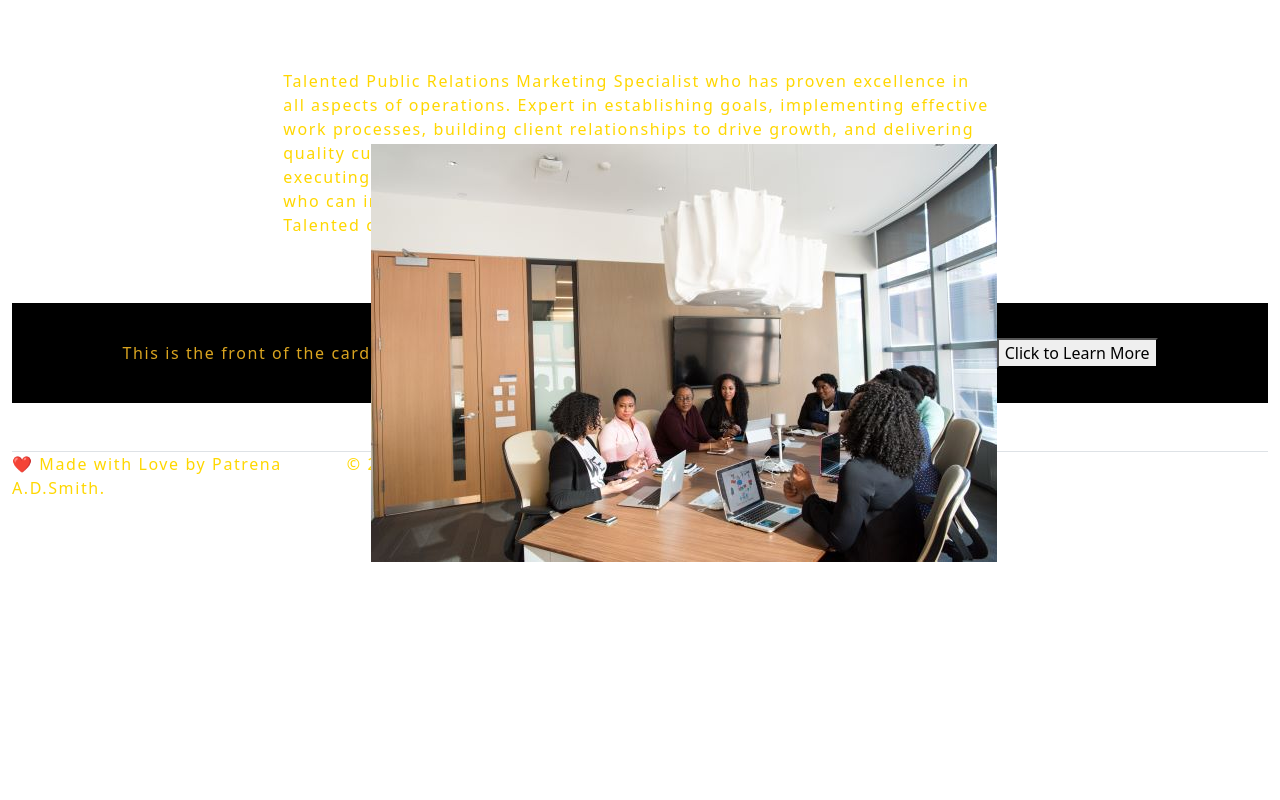
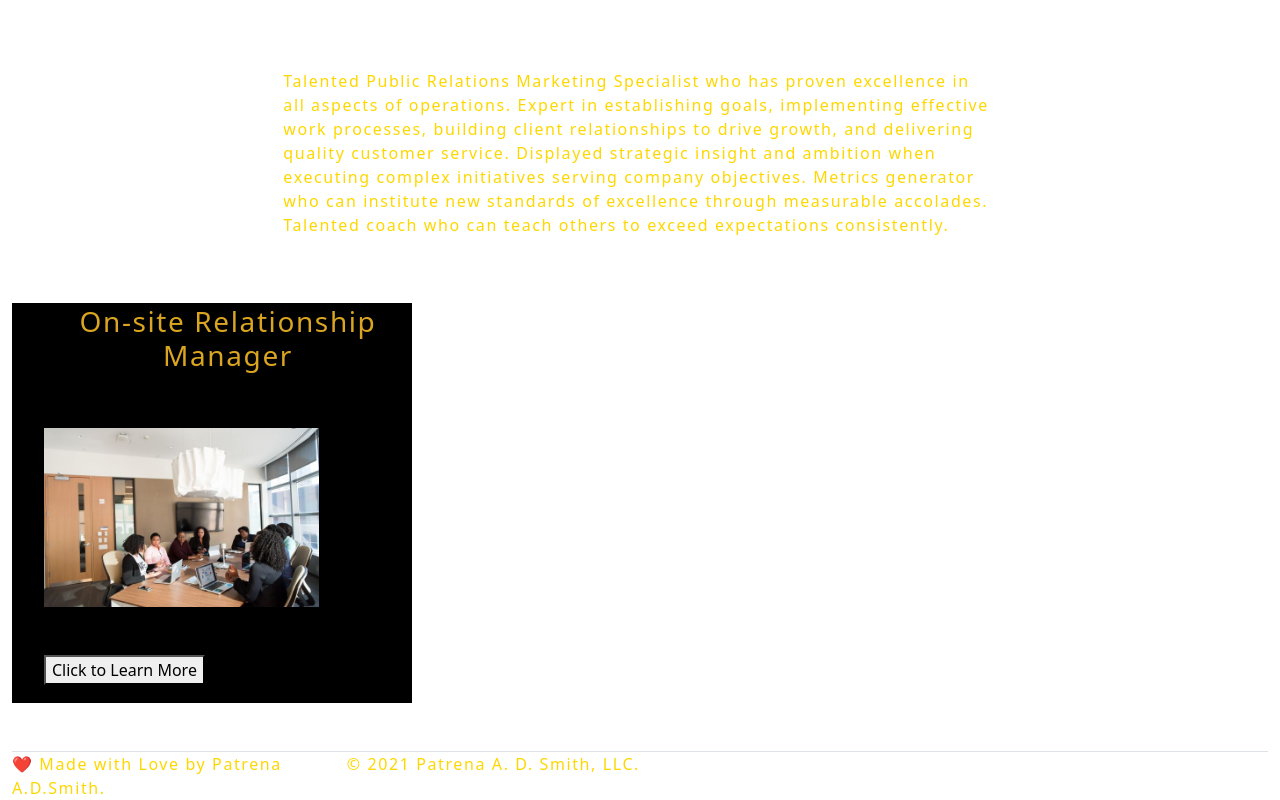
Before and after one commit to Patrena94/patrena-ann-smith-portfolio, a React (Create React App) app: page /professionalExperience in a window 1280 px wide. Shown: the part 608-1408 px from the top of the page. Before the commit the page ends 1170 px from the top, so only its background shows below. Built offline with nearby package versions, Linux system fonts and the light colour scheme.

Commit message:
cleaned up the view of the card flip

```diff
--- a/src/App.css
+++ b/src/App.css
@@ -48,6 +48,10 @@ body .bg-dark{
   margin-bottom: 100px ;
   box-shadow: 100px 10px 5px 0px rgba(0,0,0,0.75);
 }
+ /* div {
+  border-radius: 20px;
+  box-shadow: 100px 10px 5px 0px rgba(0,0,0,0.75);
+}  */
 .jumbotron {
   background-image:"../../../assets/hero/hero-imgage.jpg";
   background-repeat:no-repeat, no-repeat;
--- a/src/components/CardFlip/index.js
+++ b/src/components/CardFlip/index.js
@@ -1,38 +1,96 @@
 // import React from "react";
 // import Sound from "react-sound";
 import ReactCardFlip from "react-card-flip";
-import React,{useState} from "react";
+import React, { useState } from "react";
 import pr from "./../../assets/career/pr.jpg";
 
-const CardFlip =()=> {
-
-const[isFlipped, setIsFlipped] = useState(false);
-const handleClick = () =>{
+const CardFlip = () => {
+  const [isFlipped, setIsFlipped] = useState(false);
+  const handleClick = () => {
     setIsFlipped(!isFlipped);
-};
-return(
+  };
+  return (
     <ReactCardFlip isFlipped={isFlipped} flipDirection="horizontal">
-        <div style={{backgroundColor: "black", height: 100, color:"goldenrod", display:"flex", justifyContent: "center", alignItems:"center"}}>
-            This is the front of the card
-
-            {/* <li className="location-front-image">
-            <h3>{name}</h3> */}
-        <img className="location-front-image" src={pr} alt="healthcare Recruiter"/>
-        <button className="front-flip-button" onClick={handleClick}>Click to Learn More</button>
-       {/* </li> */}
-        </div>
-        <div style={{backgroundColor:"goldenrod", height: 100, color: "black",display:"flex", justifyContent: "center", alignItems:"center"}}>
-        {/* <li className="location-back-item">
-        <Sound url={music}
+      <div
+        style={{
+          backgroundColor: "black",
+          height: 400,
+          width: 400,
+          color: "goldenrod",
+          display: "flex",
+          justifyContent: "center",
+          alignItems: "center",
+        }}
+      >
+          <ul className="location-front-item">
+        <h3
+          className="justify-content-center"
+          style={{
+            color: "goldenrod",
+            display: "flex",
+            justifyContent: "center",
+            textAlign: "center",
+            text: "font-weight-italic",
+          }}
+        >
+          On-site Relationship Manager
+        </h3>
+        <img
+          className="location-front-image justify-content-center py-5"
+          src={pr}
+          width="275"
+          height="275"
+          text="On-site Relationship Manager"
+          alt="healthcare Recruiter"
+        />
+        <button className="front-flip-button" onClick={handleClick}>
+          Click to Learn More
+        </button>
+        </ul>
+      </div>
+      <div
+        style={{
+          backgroundColor: "goldenrod",
+          height: 400,
+          width: 400,
+          color: "black",
+          display: "flex",
+          justifyContent: "center",
+          alignItems: "center",
+        }}
+      >
+        <ul className="location-back-item">
+          {/* <Sound url={music}
          playStatus={isFlipped ? Sound.status.PLAYING : Sound.status.STOPPED}/>   */}
 
-        <h3>On-site Relationship Manager</h3>
-         <img className="location-back-image" src={pr} alt="healthcare Recruiter"/>
-        <button className="back-flip-button" onClick={handleClick}>click to View</button>
-    {/* </li>  */}
-    </div>
+          <h3
+            className="justify-content-center"
+            style={{
+              color: "#914875",
+              display: "flex",
+              justifyContent: "center",
+              textAlign: "center",
+              text: "font-weight-italix",
+            }}
+          >
+            On-site Relationship Manager
+          </h3>
+          <img
+            className="location-back-image justify-content-center py-5"
+            src={pr}
+            width="275"
+            height="275"
+            text="On-site Relationship Manager"
+            alt="healthcare Recruiter"
+          />
+          <button className="back-flip-button" onClick={handleClick}>
+            click to View
+          </button>
+        </ul>
+      </div>
+
     </ReactCardFlip>
-)
+  );
 };
 
 // class App extends React.Component {
--- a/src/components/Hero/index.js
+++ b/src/components/Hero/index.js
@@ -17,7 +17,7 @@ function Hero(props) {
               <h3 className="display-4 font-weight-light">{props.subTitle}</h3>
             )}
             {props.subscript && (
-              <h4 className="text font-weightplight">{props.subscript}</h4>
+              <h4 className="text font-weight-light">{props.subscript}</h4>
             )}
           </Col>
         </Row>
--- a/src/index.css
+++ b/src/index.css
@@ -29,3 +29,7 @@ body {
 .err-msg {color:red;
   padding: 20px 15px;
 }
+/* div .react-card-flipper{
+  border-radius: 20px;
+  box-shadow: 1px 1px .5px 0px rgba(0,0,0,0.75);
+} */
```
